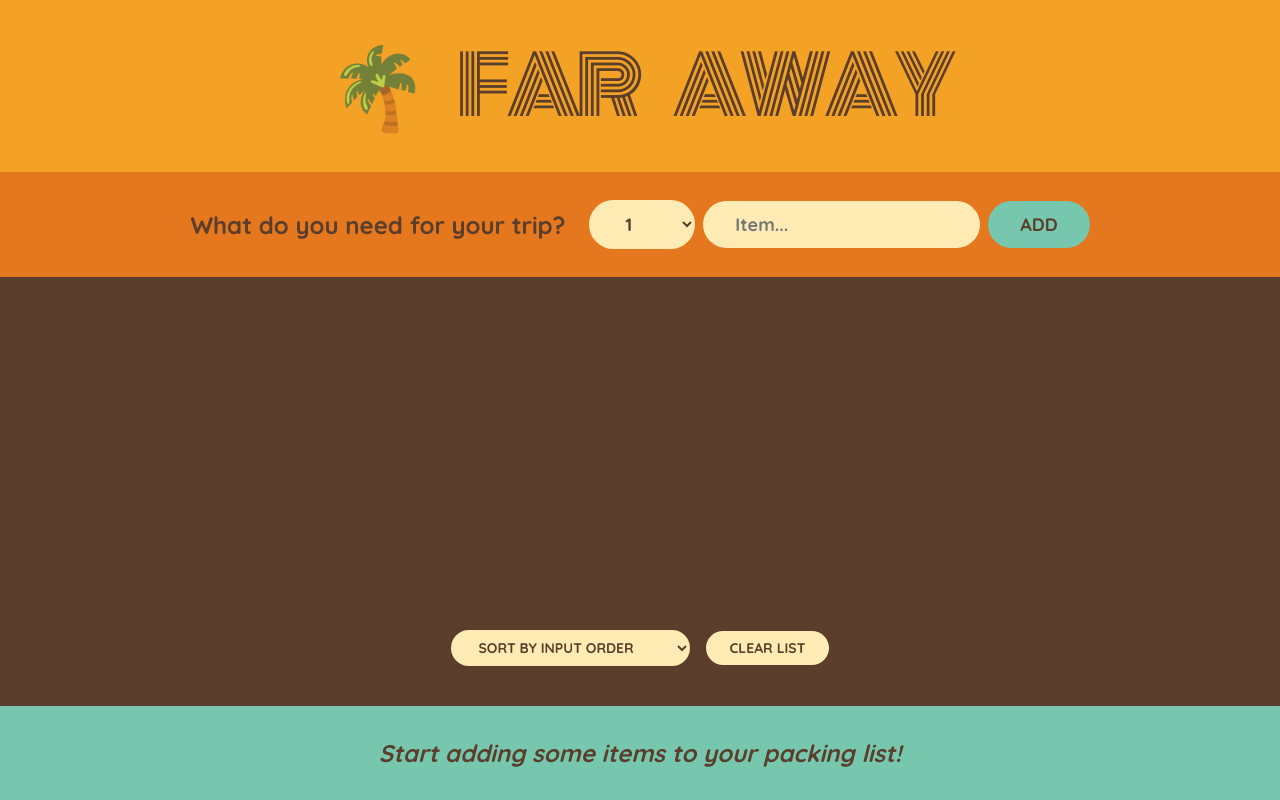
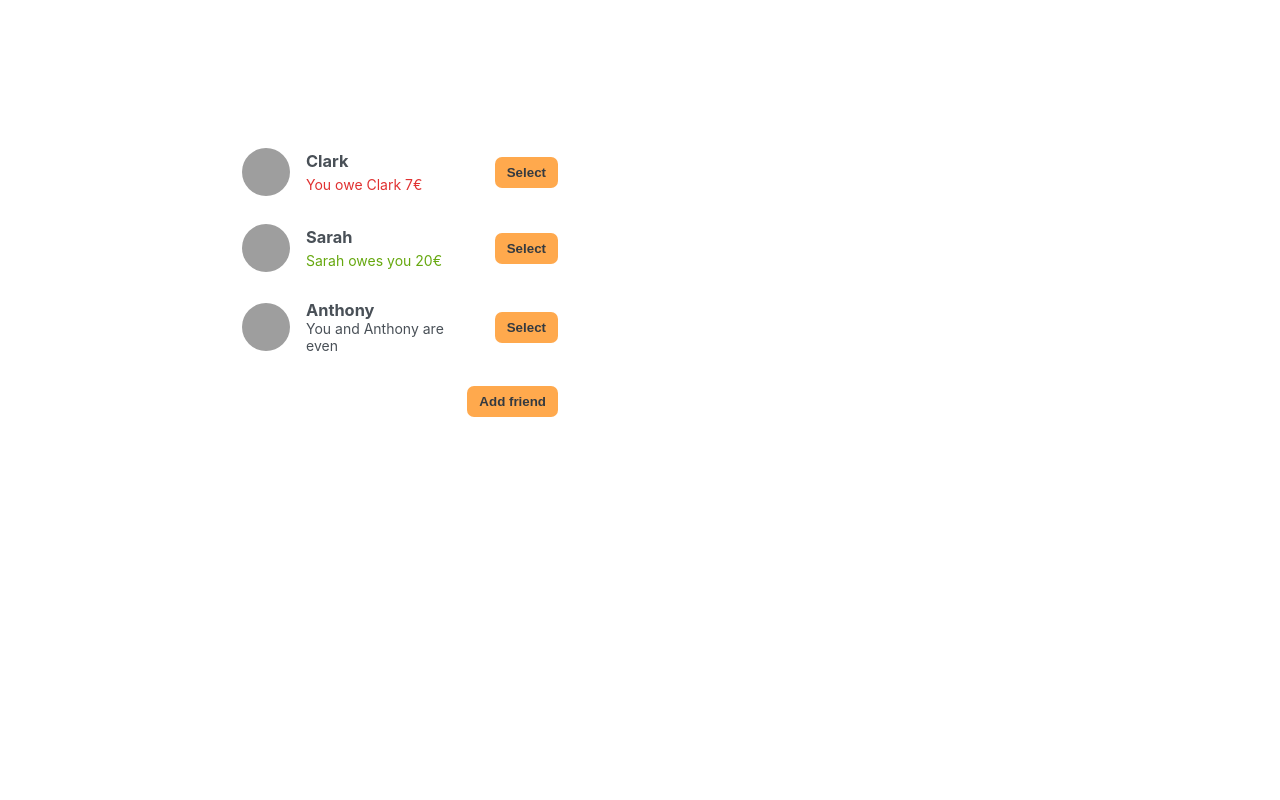
Before and after one commit to dhruvArora8053/reactPractice, a React (Create React App) app: page / in a window 1280 px wide. Built offline with nearby package versions, Linux system fonts and the light colour scheme; grey boxes are pictures that could not be loaded.

Commit message:
files changed

```diff
--- a/src/App.js
+++ b/src/App.js
@@ -1,166 +1,227 @@
 import { useState } from "react";
 
-// const initialItems = [
-//   { id: 1, description: "Passports", quantity: 2, packed: false },
-//   { id: 2, description: "Socks", quantity: 12, packed: true },
-//   { id: 3, description: "Charger", quantity: 1, packed: false },
-// ];
+const initialFriends = [
+  {
+    id: 118836,
+    name: "Clark",
+    image: "https://i.pravatar.cc/48?u=118836",
+    balance: -7,
+  },
+  {
+    id: 933372,
+    name: "Sarah",
+    image: "https://i.pravatar.cc/48?u=933372",
+    balance: 20,
+  },
+  {
+    id: 499476,
+    name: "Anthony",
+    image: "https://i.pravatar.cc/48?u=499476",
+    balance: 0,
+  },
+];
+
+function Button({ children, onClick }) {
+  return (
+    <button className="button" onClick={onClick}>
+      {children}
+    </button>
+  );
+}
 
 export default function App() {
-  const [items, setItems] = useState([]);
+  const [friends, setFriends] = useState(initialFriends);
+  const [showAddFriend, setShowAddFriend] = useState(false);
+  const [selectedFriend, setSelectedFriend] = useState(null);
 
-  function handleAddItem(item) {
-    setItems((items) => [...items, item]);
+  function handleShowAddFriend() {
+    setShowAddFriend((show) => !show);
   }
 
-  function handleDeleteItem(id) {
-    setItems((items) => items.filter((item) => item.id !== id));
+  function handleAddFriend(friend) {
+    setFriends((friends) => [...friends, friend]);
+    setShowAddFriend(false);
   }
 
-  function handleToggleItem(id) {
-    setItems((items) =>
-      items.map((item) =>
-        item.id === id ? { ...item, packed: !item.packed } : item
+  function handleSelection(friend) {
+    // setSelectedFriend(friend);
+    setSelectedFriend((cur) => (cur?.id === friend.id ? null : friend));
+    setShowAddFriend(false);
+  }
+
+  function handleSplitBill(value) {
+    setFriends((friends) =>
+      friends.map((friend) =>
+        friend.id === selectedFriend.id
+          ? { ...friend, balance: friend.balance + value }
+          : friend
       )
     );
-  }
 
-  function handleClearList() {
-    setItems([]);
+    setSelectedFriend(null);
   }
 
   return (
     <div className="app">
-      <Logo />
-      <Form onAddItem={handleAddItem} />
-      <PackingList
-        items={items}
-        onDeleteItem={handleDeleteItem}
-        onToggleItem={handleToggleItem}
-        onClearList={handleClearList}
-      />
-      <Stats items={items} />
+      <div className="sidebar">
+        <FriendsList
+          friends={friends}
+          selectedFriend={selectedFriend}
+          onSelection={handleSelection}
+        />
+
+        {showAddFriend && <FormAddFriend onAddFriend={handleAddFriend} />}
+
+        <Button onClick={handleShowAddFriend}>
+          {showAddFriend ? "Close" : "Add friend"}
+        </Button>
+      </div>
+
+      {selectedFriend && (
+        <FormSplitBill
+          selectedFriend={selectedFriend}
+          onSplitBill={handleSplitBill}
+          key={selectedFriend.id}
+        />
+      )}
     </div>
   );
 }
 
-function Logo() {
-  return <h1>🌴 Far Away</h1>;
+function FriendsList({ friends, onSelection, selectedFriend }) {
+  return (
+    <ul>
+      {friends.map((friend) => (
+        <Friend
+          friend={friend}
+          key={friend.id}
+          selectedFriend={selectedFriend}
+          onSelection={onSelection}
+        />
+      ))}
+    </ul>
+  );
 }
 
-function Form({ onAddItem }) {
-  const [description, setDescription] = useState("");
-  const [quantity, setQuantity] = useState(1);
+function Friend({ friend, onSelection, selectedFriend }) {
+  const isSelected = selectedFriend?.id === friend.id;
+
+  return (
+    <li className={isSelected ? "selected" : ""}>
+      <img src={friend.image} alt={friend.name} />
+      <h3>{friend.name}</h3>
+
+      {friend.balance < 0 && (
+        <p className="red">
+          You owe {friend.name} {Math.abs(friend.balance)}€
+        </p>
+      )}
+      {friend.balance > 0 && (
+        <p className="green">
+          {friend.name} owes you {Math.abs(friend.balance)}€
+        </p>
+      )}
+      {friend.balance === 0 && <p>You and {friend.name} are even</p>}
+
+      <Button onClick={() => onSelection(friend)}>
+        {isSelected ? "Close" : "Select"}
+      </Button>
+    </li>
+  );
+}
+
+function FormAddFriend({ onAddFriend }) {
+  const [name, setName] = useState("");
+  const [image, setImage] = useState("https://i.pravatar.cc/48");
 
   function handleSubmit(e) {
     e.preventDefault();
 
-    const newItem = { description, quantity, packed: false, id: Date.now() };
+    if (!name || !image) return;
 
-    onAddItem(newItem);
+    const id = crypto.randomUUID();
+    const newFriend = {
+      id,
+      name,
+      image: `${image}?=${id}`,
+      balance: 0,
+    };
 
-    setDescription("");
-    setQuantity(1);
+    onAddFriend(newFriend);
+
+    setName("");
+    setImage("https://i.pravatar.cc/48");
   }
 
   return (
-    <form className="add-form" onSubmit={handleSubmit}>
-      <h3>What do you need for your trip?</h3>
-      <select value={quantity} onChange={(e) => setQuantity(+e.target.value)}>
-        {Array.from({ length: 20 }, (_, i) => i + 1).map((num) => (
-          <option value={num} key={num}>
-            {num}
-          </option>
-        ))}
-      </select>
+    <form className="form-add-friend" onSubmit={handleSubmit}>
+      <label>👫 Friend name</label>
       <input
         type="text"
-        placeholder="Item..."
-        value={description}
-        onChange={(e) => setDescription(e.target.value)}
+        value={name}
+        onChange={(e) => setName(e.target.value)}
       />
-      <button>Add</button>
+
+      <label>🌄 Image URL</label>
+      <input
+        type="text"
+        value={image}
+        onChange={(e) => setImage(e.target.value)}
+      />
+
+      <Button>Add</Button>
     </form>
   );
 }
 
-function PackingList({ items, onDeleteItem, onToggleItem, onClearList }) {
-  const [sortBy, setSortBy] = useState("input");
+function FormSplitBill({ selectedFriend, onSplitBill }) {
+  const [bill, setBill] = useState("");
+  const [paidByUser, setPaidByUser] = useState("");
+  const paidByFriend = bill ? bill - paidByUser : "";
+  const [whoIsPaying, setWhoIsPaying] = useState("user");
 
-  let sortedItems;
+  function handleSubmit(e) {
+    e.preventDefault();
 
-  if (sortBy === "input") sortedItems = items;
-
-  if (sortBy === "description")
-    sortedItems = items
-      .slice()
-      .sort((a, b) => a.description.localeCompare(b.description));
-
-  if (sortBy === "packed")
-    sortedItems = items
-      .slice()
-      .sort((a, b) => Number(a.packed) - Number(b.packed));
+    if (!bill || !paidByUser) return;
+    onSplitBill(whoIsPaying === "user" ? paidByFriend : -paidByUser);
+  }
 
   return (
-    <div className="list">
-      <ul>
-        {sortedItems.map((item) => (
-          <Item
-            item={item}
-            onDeleteItem={onDeleteItem}
-            key={item.id}
-            onToggleItem={onToggleItem}
-          />
-        ))}
-      </ul>
+    <form className="form-split-bill" onSubmit={handleSubmit}>
+      <h2>Split a bill with {selectedFriend.name}</h2>
 
-      <div className="actions">
-        <select value={sortBy} onChange={(e) => setSortBy(e.target.value)}>
-          <option value="input">Sort by input order</option>
-          <option value="description">Sort by description</option>
-          <option value="packed">Sort by packed status</option>
-        </select>
-        <button onClick={onClearList}>Clear list</button>
-      </div>
-    </div>
+      <label>💰 Bill value</label>
+      <input
+        type="text"
+        value={bill}
+        onChange={(e) => setBill(Number(e.target.value))}
+      />
+
+      <label>🧍‍♀️ Your expense</label>
+      <input
+        type="text"
+        value={paidByUser}
+        onChange={(e) =>
+          setPaidByUser(
+            Number(e.target.value) > bill ? paidByUser : Number(e.target.value)
+          )
+        }
+      />
+
+      <label>👫 {selectedFriend.name}'s expense</label>
+      <input type="text" disabled value={paidByFriend} />
+
+      <label>🤑 Who is paying the bill</label>
+      <select
+        value={whoIsPaying}
+        onChange={(e) => setWhoIsPaying(e.target.value)}
+      >
+        <option value="user">You</option>
+        <option value="friend">{selectedFriend.name}</option>
+      </select>
+
+      <Button>Split bill</Button>
+    </form>
   );
 }
-
-function Item({ item, onDeleteItem, onToggleItem }) {
-  return (
-    <li>
-      <input
-        type="checkbox"
-        value={item.packed}
-        onChange={() => onToggleItem(item.id)}
-      />
-      <span style={item.packed ? { textDecoration: "line-through" } : {}}>
-        {item.quantity} {item.description}
-      </span>
-      <button onClick={() => onDeleteItem(item.id)}>❌</button>
-    </li>
-  );
-}
-
-function Stats({ items }) {
-  if (!items.length)
-    return (
-      <p className="stats">
-        <em>Start adding some items to your packing list!</em>
-      </p>
-    );
-
-  const numItems = items.length;
-  const numPacked = items.filter((item) => item.packed).length;
-  const percentage = Math.round((numPacked / numItems) * 100);
-
-  return (
-    <footer className="stats">
-      <em>
-        {percentage === 100
-          ? `You got everything! Ready to go...`
-          : `You have ${numItems} items on your list, and you already packed ${numPacked} (${percentage}%)`}
-      </em>
-    </footer>
-  );
-}
--- a/src/index.css
+++ b/src/index.css
@@ -1,4 +1,9 @@
-@import url("https://fonts.googleapis.com/css2?family=Monoton&family=Quicksand:wght@500;700&display=swap");
+:root {
+  --color-lightest: #fff4e6;
+  --color-light: #ffe8cc;
+  --color-medium: #ffa94d;
+  --color-dark: #ff922b;
+}
 
 * {
   margin: 0;
@@ -8,124 +13,157 @@
 
 html {
   font-size: 62.5%;
+  font-family: -apple-system, BlinkMacSystemFont, "Segoe UI", Roboto, Oxygen,
+    Ubuntu, Cantarell, "Open Sans", "Helvetica Neue", sans-serif;
 }
 
 body {
-  font-size: 2.4rem;
-  font-family: sans-serif;
-  color: #5a3e2b;
-  font-family: "Quicksand";
+  height: 100vh;
+  color: #495057;
+  display: flex;
+  align-items: center;
+  justify-content: center;
+}
+
+.app {
+  min-height: 66vh;
+  display: grid;
+  grid-template-columns: 34rem 44rem;
+  column-gap: 4rem;
+  align-items: start;
+}
+
+.button {
+  background-color: var(--color-medium);
+  color: #343a40;
+  padding: 0.8rem 1.2rem;
+  border: none;
+  border-radius: 7px;
+  font-weight: bold;
+  cursor: pointer;
+  transition: 0.3s;
+}
+
+.button:hover {
+  background-color: var(--color-dark);
+}
+
+.sidebar ul {
+  list-style: none;
+  display: flex;
+  flex-direction: column;
+  gap: 0.4rem;
+  font-size: 1.4rem;
+  margin-bottom: 2rem;
+}
+
+.sidebar li {
+  display: grid;
+  grid-template-columns: 4.8rem 1fr auto;
+  align-items: center;
+  column-gap: 1.6rem;
+
+  padding: 1.2rem;
+  border-radius: 7px;
+  transition: 0.5s;
+}
+
+.selected,
+.sidebar li:hover {
+  background-color: var(--color-lightest);
+}
+
+.sidebar li img {
+  border-radius: 50%;
+  width: 100%;
+  grid-row: span 2;
+}
+
+.sidebar li h3 {
+  grid-row: 1;
+  grid-column: 2;
+}
+
+.sidebar li p {
+  grid-row: 2;
+  grid-column: 2;
+}
+
+.sidebar li .button {
+  grid-row: span 2;
+  grid-column: 3;
+}
+
+.sidebar > .button {
+  float: right;
+  margin-right: 1.2rem;
+}
+
+.green {
+  color: #66a80f;
+}
+
+.red {
+  color: #e03131;
+}
+
+form {
+  font-size: 1.6rem;
+  display: grid;
+  align-items: center;
+  gap: 1.2rem;
+
+  background-color: var(--color-lightest);
+  border-radius: 7px;
+}
+
+.form-add-friend {
+  grid-template-columns: 1fr 1.5fr;
+  margin-bottom: 1.6rem;
+  padding: 1.2rem;
+}
+.form-split-bill {
+  grid-template-columns: 1fr 12rem;
+  padding: 3.2rem 4rem;
+}
+
+label {
   font-weight: 500;
 }
 
-.app {
-  width: 100%;
-  height: 100vh;
-  display: grid;
-  grid-template-rows: auto auto 1fr auto;
+label::first-letter {
+  display: inline-block;
+  margin-right: 4px;
+  font-size: 1.8rem;
 }
 
-h1 {
+input,
+select {
+  font-family: inherit;
+  color: inherit;
+  font-size: 1.5rem;
+  padding: 0.7rem;
   text-align: center;
-  background-color: #f4a226;
-  font-family: "Monoton";
-  font-size: 8rem;
-  text-transform: uppercase;
-  font-weight: 400;
-  word-spacing: 30px;
-  letter-spacing: -5px;
-  padding: 2.4rem 0;
+  border: 1px solid var(--color-light);
+  border-radius: 4px;
+  transition: 0.3s;
 }
 
-.add-form {
-  background-color: #e5771f;
-  padding: 2.8rem 0;
-  display: flex;
-  align-items: center;
-  justify-content: center;
-  gap: 0.8rem;
+input:focus,
+select:focus {
+  outline: none;
+  border: 1px solid var(--color-dark);
 }
 
-h3 {
-  margin-right: 1.6rem;
-  font-size: 2.4rem;
+form .button {
+  margin-top: 0.6rem;
+  grid-column: 2;
 }
 
-button,
-select,
-input {
-  background-color: #ffebb3;
-  color: #5a3e2b;
-  font-family: inherit;
-  border: none;
-  border-radius: 10rem;
-  padding: 1.2rem 3.2rem;
-  font-weight: 700;
-  font-size: 1.8rem;
-  cursor: pointer;
+form h2 {
+  grid-column: 1 / -1;
+  font-size: 2.2rem;
+  text-transform: uppercase;
+  letter-spacing: -0.5px;
+  margin-bottom: 1.6rem;
 }
-
-.add-form button {
-  text-transform: uppercase;
-  background-color: #76c7ad;
-}
-
-.list {
-  background-color: #5a3e2b;
-  color: #ffebb3;
-  padding: 4rem 0;
-
-  display: flex;
-  justify-content: space-between;
-  flex-direction: column;
-  gap: 3.2rem;
-  align-items: center;
-}
-
-.actions button,
-.list select {
-  text-transform: uppercase;
-  padding: 0.8rem 2.4rem;
-  font-size: 1.4rem;
-  font-weight: 700;
-  margin: 0 0.8rem;
-}
-
-.list ul {
-  list-style: none;
-  width: 80%;
-
-  display: grid;
-  grid-template-columns: repeat(auto-fit, minmax(250px, 1fr));
-  gap: 1.2rem;
-  justify-content: center;
-  align-content: start;
-}
-
-.list li {
-  display: flex;
-  align-items: center;
-  gap: 1.2rem;
-}
-
-input[type="checkbox"] {
-  height: 2rem;
-  width: 2rem;
-  accent-color: #e5771f;
-}
-
-.list li button {
-  cursor: pointer;
-  background: none;
-  border: none;
-  font-size: 1.8rem;
-  padding: 0.8rem;
-  transform: translateY(2px);
-}
-
-.stats {
-  background-color: #76c7ad;
-  text-align: center;
-  font-weight: 700;
-  padding: 3.2rem 0;
-}
```
